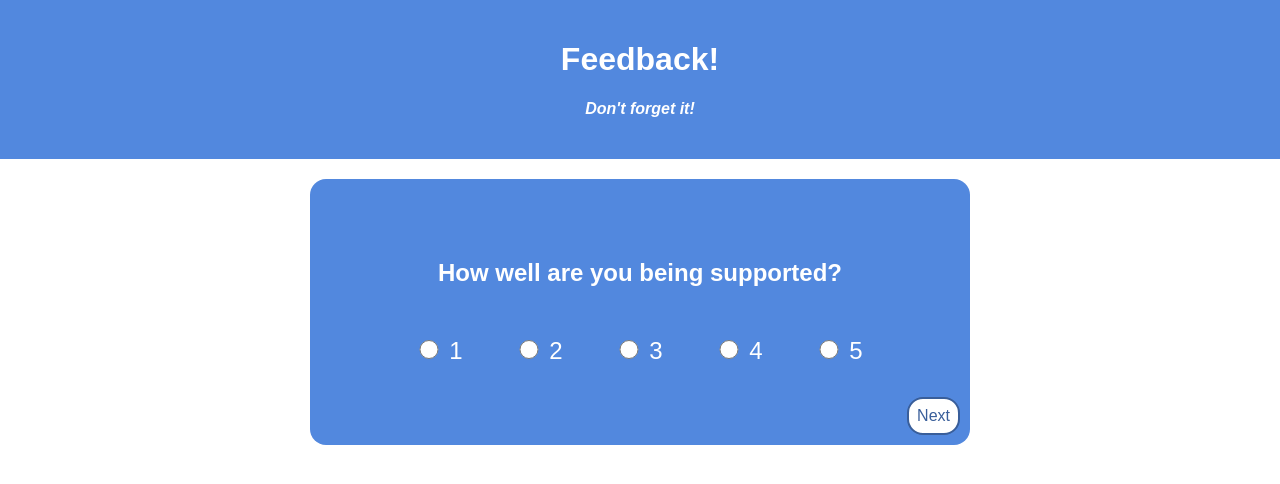
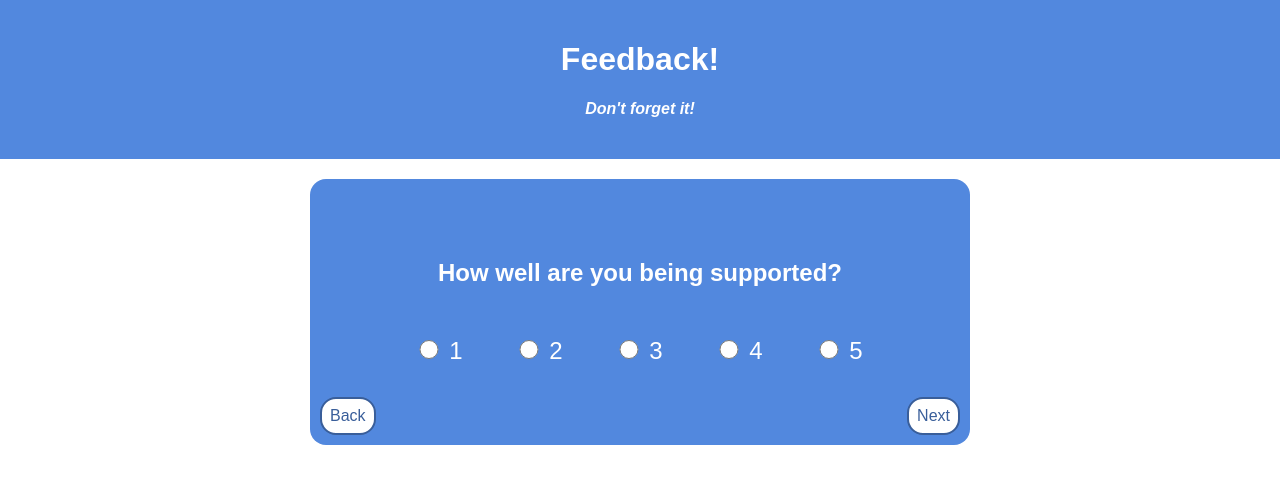
Before and after one commit to nolenlawton/weekend-redux-feedback-loop, a React (Create React App) app: page /#/support in a window 1280 px wide. Shown: the top 484 px of the page. Built offline with nearby package versions, Linux system fonts and the light colour scheme.

Commit message:
completed back functionality

```diff
--- a/src/components/App/App.css
+++ b/src/components/App/App.css
@@ -82,6 +82,19 @@ label {
   cursor: pointer;
 }
 
+.back {
+  position: absolute;
+  left: 10px;
+  bottom: 10px;
+  font-size: 16px;
+  padding: 8px;
+  border-radius: 16px;
+  border: 2px solid #395e9a;
+  background-color: white;
+  color: #395e9a;
+  cursor: pointer;
+}
+
 h4 {
   font-style: italic;
 }
--- a/src/components/Comments/Comments.jsx
+++ b/src/components/Comments/Comments.jsx
@@ -22,6 +22,10 @@ function Comments() {
         history.push("/review");
     }
 
+    const handleBack = () => {
+        history.goBack()
+    }
+
     return(
         <div className="component">
             <h2 className="question">Any comments you want to leave?</h2>
@@ -32,6 +36,8 @@ function Comments() {
                 placeholder=''
             />
             <button className="next" onClick={handleClick}>Next</button>
+            <button className="back" onClick={handleBack}>Back</button>
+
         </div>
 
     )
--- a/src/components/Support/Support.jsx
+++ b/src/components/Support/Support.jsx
@@ -26,7 +26,10 @@ function Support() {
         else {
             history.push("/comments");
         }
+    }
 
+    const handleBack = () => {
+        history.goBack()
     }
 
     return(
@@ -57,6 +60,8 @@ function Support() {
             </form>
 
             <button className="next" onClick={handleClick} >Next</button>
+            <button className="back" onClick={handleBack} >Back</button>
+
         </div>
     )
 }
--- a/src/components/Understanding/Understanding.jsx
+++ b/src/components/Understanding/Understanding.jsx
@@ -28,6 +28,10 @@ function Understanding() {
         }
     }
 
+    const handleBack = () => {
+        history.goBack()
+    }
+
     return(
         <div className="component">
             <h2 className="question">How well are you understanding the content?</h2>
@@ -56,6 +60,7 @@ function Understanding() {
             </form>
 
             <button className="next" onClick={handleClick} >Next</button>
+            <button className="back" onClick={handleBack} >Back</button>
         </div>
     )
 }
```
Also changed, not shown: 1 other file (tests, documents, lock files or other folders).
